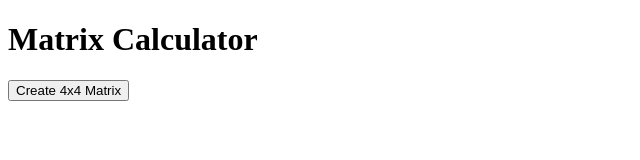
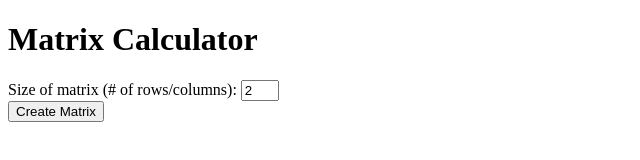
Before and after one commit to flysaiah/cofactor-expansion-matrix, a plain HTML site: page index.html in a window 1280 px wide. Shown: the whole page, without its empty margins (0-640 px from the left). Drawn offline with nearby package versions, Linux system fonts and the light colour scheme.

Commit message:
Generalized matrix size; improved clearing elements
Now the user may choose the size of the matrix--also implemented classes
and a jQuery selector that makes sure all previous information is
cleared from the screen when the user clicks the "Create Matrix" button.

```diff
--- a/index.html
+++ b/index.html
@@ -3,14 +3,19 @@
 <head>
 	<link rel="stylesheet" href="matrix.css" type="text/css"/>
 	<script src="matrix.js" type="text/javascript"></script>
+	<script src="http://ajax.googleapis.com/ajax/libs/jquery/1.11.1/jquery.min.js"></script>
 	<title>Matrix Calculator</title>
 </head>
 <body>
 	<h1>Matrix Calculator</h1>
-	<button onclick="matrixCreate()">Create 4x4 Matrix</button>
-	<div id="matrixdiv"></div>
-	<div id="submitmatrixdiv"></div>
-	<div id="det_div"></div>
-	<div id="showhowdiv"></div>
+	<label for="ninput">Size of matrix (# of rows/columns): </label>
+	<input type="text" value="2" id="ninput"/>
+	</br>
+
+	<button onclick="matrixCreate()">Create Matrix</button>
+	<div class="cleardiv" id="matrixdiv"></div>
+	<div class = "cleardiv" id="submitmatrixdiv"></div>
+	<div class = "cleardiv" id="det_div"></div>
+	<div class = "cleardiv" id="showhowdiv"></div>
 </body>
 </html>
--- a/matrix.css
+++ b/matrix.css
@@ -2,3 +2,7 @@
 	margin: 10px;
 	width: 30px;
 }
+
+#ninput {
+	width: 30px;
+}
--- a/matrix.js
+++ b/matrix.js
@@ -65,11 +65,13 @@ findDeterminant = function(someMatrix) { //Recursive function that computes dete
 	}
 }
 matrixCreate = function() {
-	var matrixdiv = document.getElementById('matrixdiv');
-	matrixdiv.innerHTML = "";
-	var theMatrix = new Matrix(4, 4); //Create 5x5 matrix prototype
-	for (var i=0; i<4; i++) { //Create empty 5x5 matrix
-		for (var j=0; j<4; j++) {
+
+	var n = document.getElementById('ninput').value;
+
+	$(".cleardiv").html("");
+	var theMatrix = new Matrix(n, n); //Create nxn matrix prototype
+	for (var i=0; i<n; i++) { //Create empty nxn matrix
+		for (var j=0; j<n; j++) {
 			var entrybox = document.createElement('INPUT');
 			entrybox.type = "text";
 			entrybox.className = "matrixinput"
@@ -83,8 +85,8 @@ matrixCreate = function() {
 	var submitmatrixbutton = document.createElement('BUTTON'); //Create submit matrix button
 	submitmatrixbutton.innerHTML = "Find Determinant"
 	submitmatrixbutton.onclick = function() { //Adds user input values to Matrix Object nad finds the determinant
-		for (i=0; i<4; i++) {
-			for (var j=0; j<4; j++) {
+		for (i=0; i<n; i++) {
+			for (var j=0; j<n; j++) {
 				var entryID = String(i) + String(j);
 				var entry = document.getElementById(entryID).value;
 				theMatrix.addEntry(i, j, entry);
```
